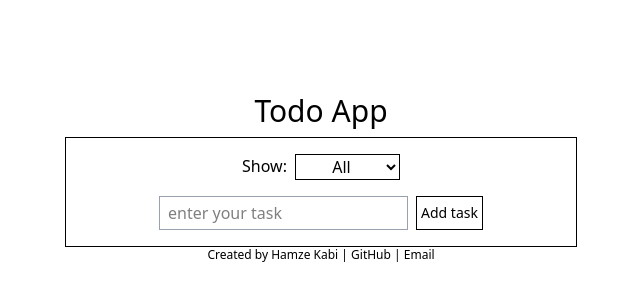
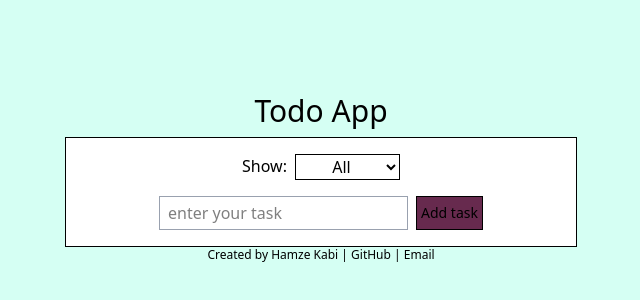
Before and after one commit to hamze-kabi/todo-app, a Vue app: page / in a window 1280 px wide. Shown: the part 222-522 px from the top of the page, without its empty margins (319-959 px from the left). Built offline with nearby package versions, Linux system fonts and the light colour scheme.

Commit message:
add some styles, not finished yet

```diff
--- a/src/App.vue
+++ b/src/App.vue
@@ -1,11 +1,11 @@
 <template>
   <!-- a div with width and height of screen to center the main container -->
-  <div class="flex flex-col justify-center items-center h-screen w-screen">
+  <div class="bg-mint-green-lighter flex flex-col justify-center items-center h-screen w-screen">
     <!-- header comp -->
     <AppHeader />
     <!-- the main container, contains FilterTasks, inputField and todo list -->
     <main
-      class="flex flex-col justify-center items-center gap-4 border p-4 w-70 md:w-80 lg:w-96 xl:w-[32rem]"
+      class="bg-white flex flex-col justify-center items-center gap-4 border p-4 w-70 md:w-80 lg:w-96 xl:w-[32rem]"
     >
       <FilterTasks />
       <!-- contains input and todolist -->
--- a/src/main.css
+++ b/src/main.css
@@ -1 +1,13 @@
 @import 'tailwindcss';
+
+@theme {
+  --color-mint-green: #c7ede4;
+  --color-mint-green-lighter: #d5fff3;
+  --color-rose-quartz: #af9ab2;
+  --color-dark-magenta: #820b8a;
+  --color-violet: #672a4e;
+}
+
+button {
+  @apply bg-violet;
+}
```
